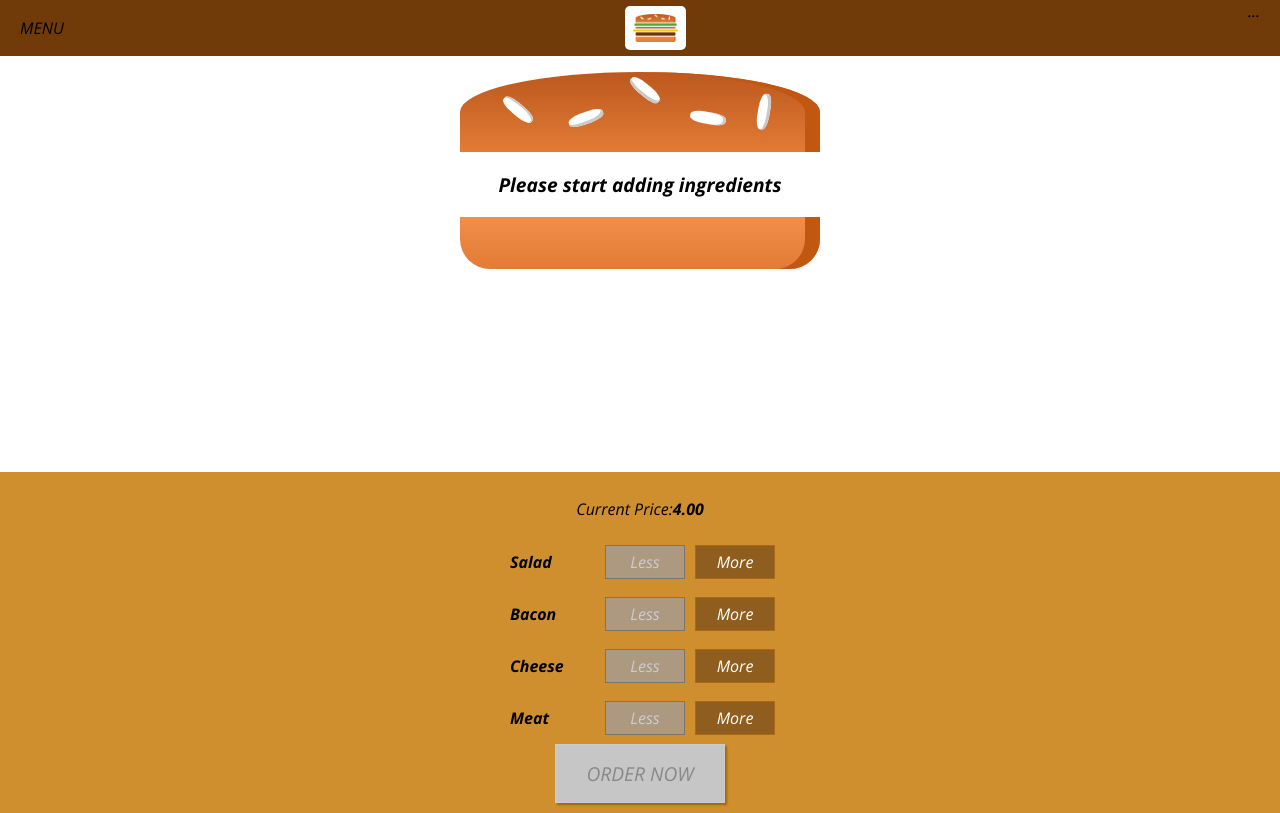
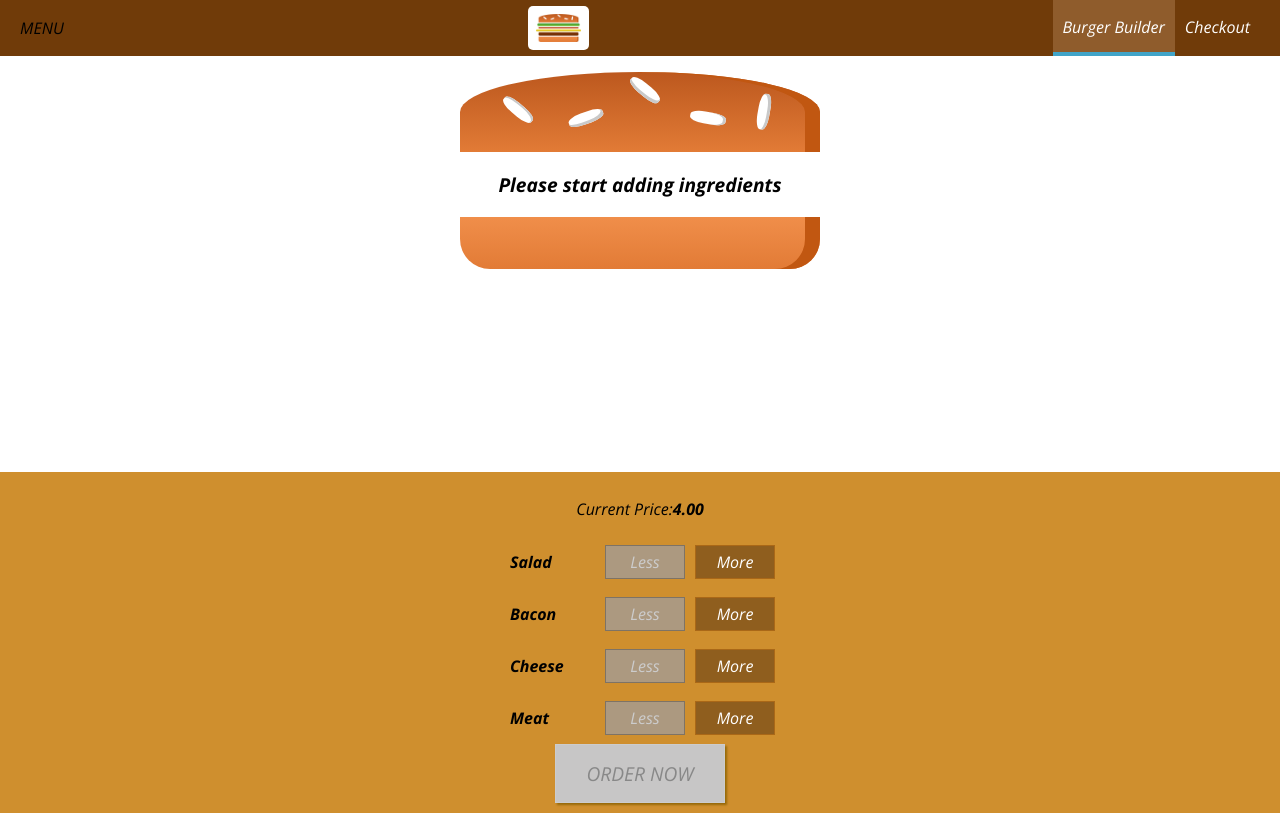
Before and after one commit to AnukulPK/Burger-Builder, a React (Create React App) app: page / in a window 1280 px wide. Built offline with nearby package versions, Linux system fonts and the light colour scheme.

Commit message:
nav bar update

```diff
--- a/src/components/Layout/Layout.js
+++ b/src/components/Layout/Layout.js
@@ -1,10 +1,12 @@
 import './Layout.css';
+import SideDrawer from  '../Navigation/SideDrawer/SideDrawer';
 import Toolbar from "../Navigation/Toolbar/Toolbar";
 
 const Layout = (props)=>{
     return(
     <>
     <Toolbar/>
+    <SideDrawer/>
     <main className="content">
         {props.children}
     </main>
--- /dev/null
+++ b/src/components/Navigation/NavigationItems/NavigationItem/NavigationItem.css
@@ -0,0 +1,25 @@
+.NavigationItem {
+  margin: 0;
+  box-sizing: border-box;
+  display: flex;
+  height: 100%;
+  align-items: center;
+}
+
+.NavigationItem a {
+  color: white;
+  text-decoration: none;
+  height: 100%;
+  padding: 16px 10px;
+  border-bottom: 4px solid transparent;
+  box-sizing: border-box;
+  display: block;
+}
+
+.NavigationItem a:hover,
+.NavigationItem a:active,
+.NavigationItem a.active {
+  background: #8f5c2c;
+  border-bottom: 4px solid #40a4c8;
+  color: white;
+}
--- /dev/null
+++ b/src/components/Navigation/NavigationItems/NavigationItem/NavigationItem.js
@@ -0,0 +1,8 @@
+import React from 'react';
+import "./NavigationItem.css";
+
+const navigationItem = (props)=>(
+        <li className="NavigationItem"><a href={props.link} className={props.active?"active":null}>{props.children}</a></li>
+)
+
+export default navigationItem;
--- /dev/null
+++ b/src/components/Navigation/NavigationItems/NavigationItems.css
@@ -0,0 +1,8 @@
+.NavigationItems {
+  margin: 0;
+  padding: 0;
+  list-style: none;
+  display: flex;
+  align-items: center;
+  height: 100%;
+}
--- /dev/null
+++ b/src/components/Navigation/NavigationItems/NavigationItems.js
@@ -0,0 +1,12 @@
+import React from 'react';
+import "./NavigationItems.css";
+import NavigationItem from "./NavigationItem/NavigationItem";
+
+const navigationItems = ()=>(
+    <ul className="NavigationItems">
+        <NavigationItem link="/" active >Burger Builder</NavigationItem>
+        <NavigationItem link="/">Checkout</NavigationItem>
+    </ul>
+)
+
+export default navigationItems;
--- /dev/null
+++ b/src/components/Navigation/SideDrawer/SideDrawer.css
@@ -0,0 +1,27 @@
+.SideDrawer {
+  position: fixed;
+  width: 280px;
+  max-width: 70%;
+  height: 100%;
+  left: 0;
+  top: 0;
+  z-index: 200;
+  background: white;
+  padding: 32px 16px;
+  box-sizing: border-box;
+  transition: transform 0.3s ease-out;
+}
+
+.Open {
+  transform: translateX(0);
+}
+
+.Close {
+  transform: translateX(-100%);
+}
+
+@media (min-width: 500px) {
+  .SideDrawer {
+    display: none;
+  }
+}
--- /dev/null
+++ b/src/components/Navigation/SideDrawer/SideDrawer.js
@@ -0,0 +1,18 @@
+import React from 'react';
+
+import Logo from "../../Logo/Logo";
+import NavigationItems from "../NavigationItems/NavigationItems";
+import "./SideDrawer.css";
+
+const sideDrawer = (props)=>{
+    return(
+        <div className="SideDrawer">
+            <Logo/>
+            <nav>
+                <NavigationItems/>
+            </nav>
+        </div>
+    );
+}
+
+export default sideDrawer;
--- a/src/components/Navigation/Toolbar/Toolbar.js
+++ b/src/components/Navigation/Toolbar/Toolbar.js
@@ -1,14 +1,13 @@
 import React from 'react';
 import Logo from '../../Logo/Logo';
 import './Toolbar.css';
+import NavigationItems from "../NavigationItems/NavigationItems";
 
 const toolbar = (props)=>(
     <header className="Toolbar">
         <div>MENU</div>
         <Logo/>
-        <nav>
-            ...
-        </nav>
+        <NavigationItems/>
     </header>
 )
 
```
Also changed, not shown: 1 other file (tests, documents, lock files or other folders).
